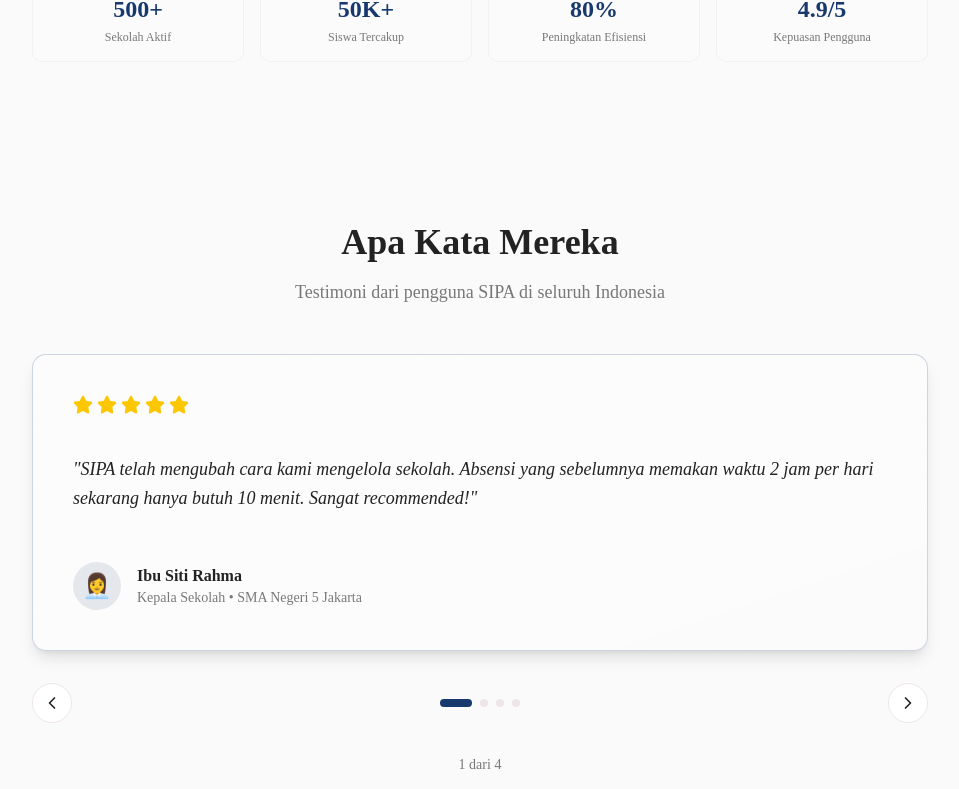
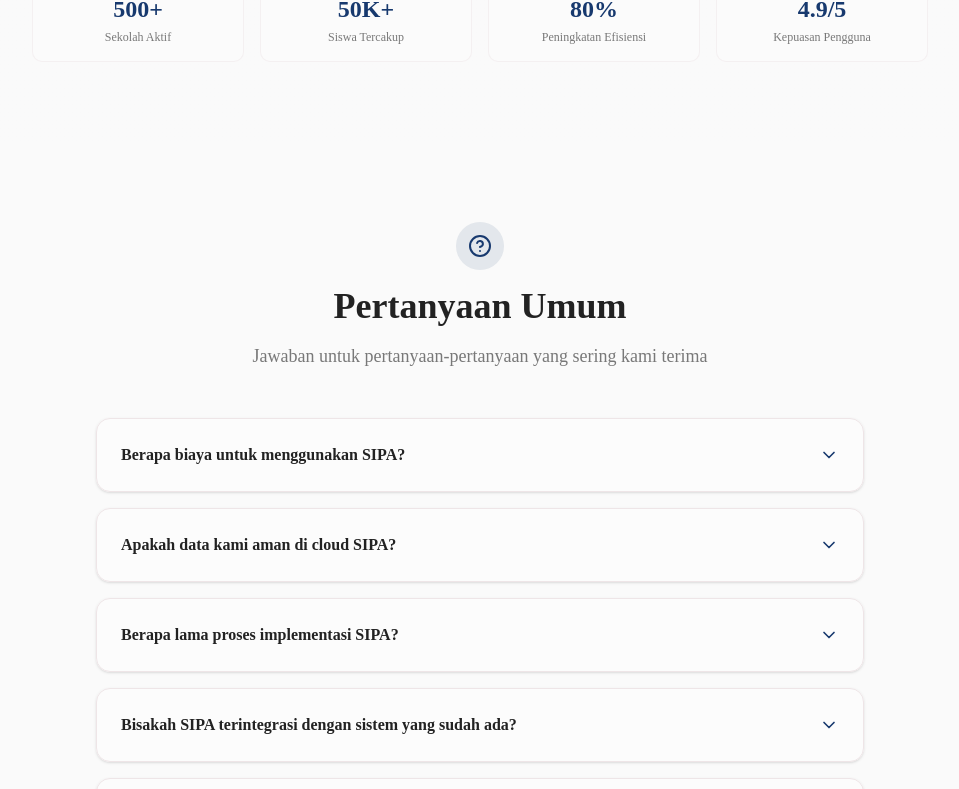
Before and after one commit to Achmed-Bintang/SIPA, a Next.js app in the folder SIPA/: page / in a window 1280 px wide. Shown: the part 2136-2925 px from the top of the page, without its empty margins (160-1119 px from the left). Built offline with nearby package versions, Linux system fonts and the light colour scheme.

Commit message:
Remove TestimonialsSection from page component

```diff
--- a/SIPA/app/page.tsx
+++ b/SIPA/app/page.tsx
@@ -5,7 +5,6 @@ import Navbar from '@/components/navbar'
 import HeroSection from '@/components/hero-section'
 import FeaturesSection from '@/components/features-section'
 import BenefitsSection from '@/components/benefits-section'
-import TestimonialsSection from '@/components/testimonials-section'
 import FAQSection from '@/components/faq-section'
 import CTASection from '@/components/cta-section'
 import ContactForm from '@/components/contact-form'
@@ -35,7 +34,6 @@ export default function Page() {
         <HeroSection />
         <FeaturesSection />
         <BenefitsSection />
-        <TestimonialsSection />
         <FAQSection />
         <CTASection />
         <ContactForm />
```
